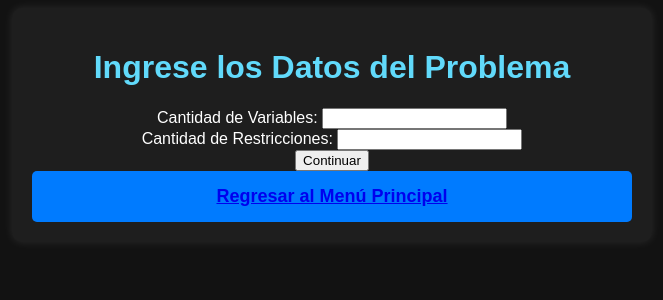
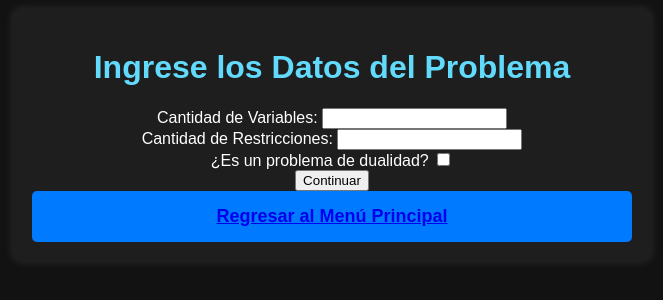
Before and after one commit to alwxav98/SistemaOptimizacion, a Flask app: page /programacion_linear_solver/ in a window 1280 px wide. Shown: the top 300 px of the page, without its empty margins (308-971 px from the left). Run offline with Flask 3, Linux system fonts and the light colour scheme; parts of the project's set-up code (start-up, migrations or seed data) failed here and were passed over.

Commit message:
Update index.html

```diff
--- a/programacion_linear_solver/templates/index.html
+++ b/programacion_linear_solver/templates/index.html
@@ -15,6 +15,9 @@
             <label>Cantidad de Restricciones:</label>
             <input type="number" name="num_restricciones" required>
             <br>
+            <label>¿Es un problema de dualidad?</label>
+            <input type="checkbox" name="es_dualidad" value="si">
+            <br>
             <button type="submit">Continuar</button>
         </form>
 
```
